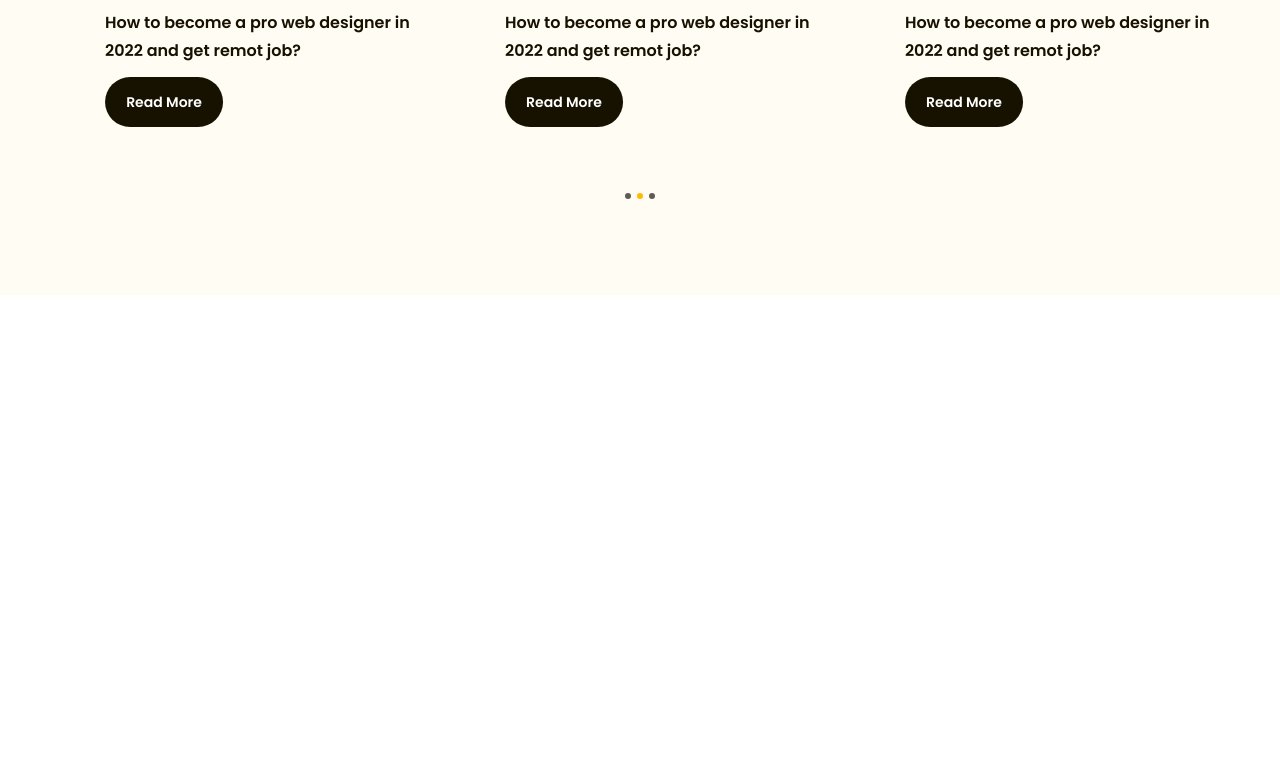
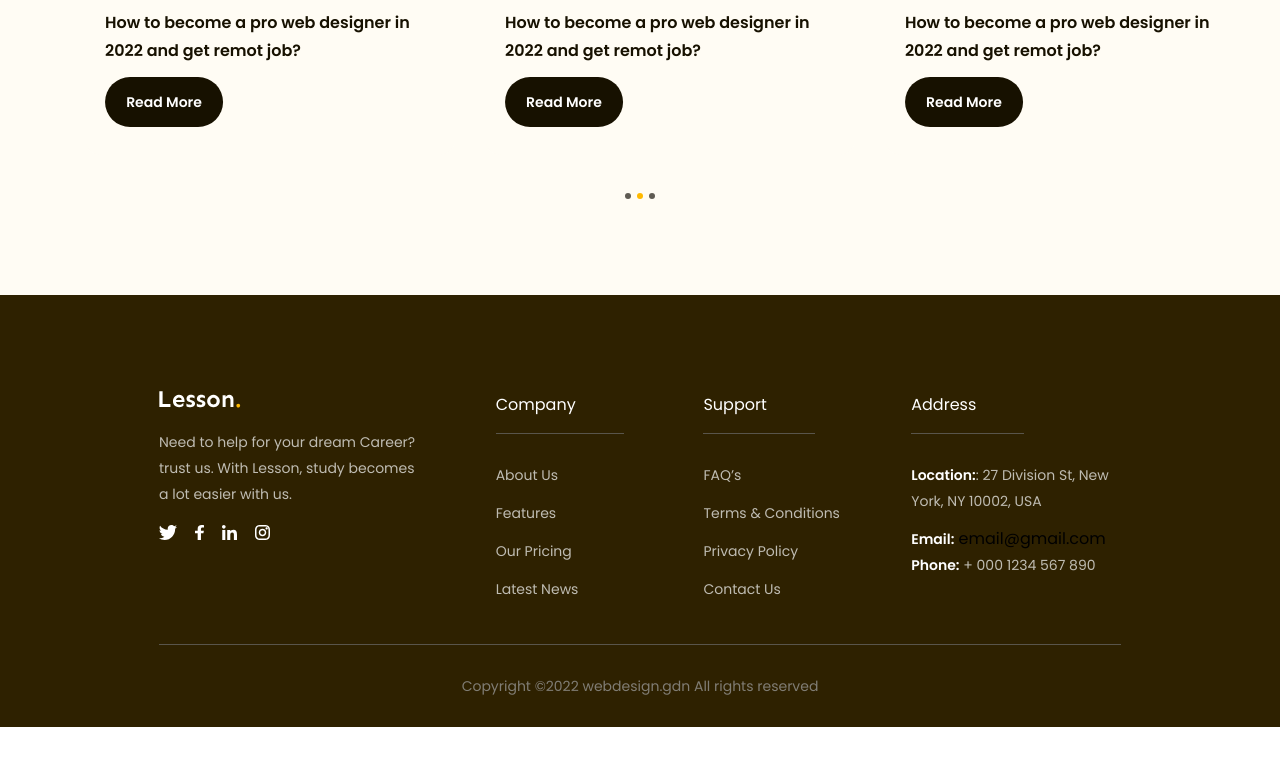
Before and after one commit to HaiTrieuNguyen/My-First, a plain HTML site: page index.html in a window 1280 px wide. Shown: the part 4385-5150 px from the top of the page. After the commit the page ends 5112 px from the top, so only its background shows below. Drawn offline with Linux system fonts and the light colour scheme.

Commit message:
p11 Footer

```diff
--- a/assets/css/style.css
+++ b/assets/css/style.css
@@ -652,3 +652,77 @@ hero .stats {
   background: var(--primary-color);
   cursor: default;
 }
+
+/* Footer */
+
+.footer {
+  background: #2e2100;
+  padding: 96px 135px 0;
+}
+
+.footer .row {
+  display: flex;
+  padding-bottom: 38px;
+  border-bottom: 1px solid #59554b;
+}
+
+.footer .row .colum:first-child {
+  width: 35%;
+}
+.footer .row .colum {
+  width: 21.6%;
+}
+.footer .desc {
+  margin-top: 18px;
+  max-width: 267px;
+  color: #bfbcb2;
+  font-size: 1.4rem;
+  line-height: 1.86; /* 185.714% */
+}
+
+.footer .social {
+  display: flex;
+  gap: 18px;
+  margin-top: 18px;
+}
+
+.footer .title {
+  padding-bottom: 14px;
+  padding-right: 48px;
+  display: inline-block;
+  border-bottom: 1px solid #59554b;
+  color: #fff;
+  font-size: 1.6rem;
+  line-height: 1.75; /* 175% */
+}
+
+.footer .list {
+  margin-top: 28px;
+}
+
+.footer .list a {
+  display: inline-block;
+  margin-bottom: 12px;
+  color: #bfbcb2;
+  font-size: 1.4rem;
+  line-height: 1.86; /* 185.714% */
+}
+
+.footer .list li:last-child a {
+  margin-bottom: 0;
+}
+
+.footer .list strong {
+  color: #fff;
+  font-size: 1.4rem;
+  font-weight: 600;
+  line-height: 1.86; /* 185.714% */
+}
+
+.footer .copyright {
+  padding: 28px 0;
+  color: #807d74;
+  text-align: center;
+  font-size: 1.4rem;
+  line-height: 1.86; /* 185.714% */
+}
--- a/index.html
+++ b/index.html
@@ -7,7 +7,7 @@
     <link rel="stylesheet" href="./assets/css/style.css" />
     <title>LandingPage</title>
   </head>
-  <body style="height: 10000px">
+  <body>
     <!-- Header -->
     <header class="header fixed">
       <div class="main-content">
@@ -458,5 +458,75 @@
         </div>
       </div>
     </main>
+    <!-- Footer -->
+    <footer class="footer">
+      <div class="main-content">
+        <div class="row">
+          <!-- Colum 1 -->
+          <div class="colum">
+            <img src="./assets/img/logo-white.svg" alt="Lesson" class="logo" />
+            <p class="desc">
+              Need to help for your dream Career? trust us. With Lesson, study
+              becomes a lot easier with us.
+            </p>
+            <div class="social">
+              <a href=""
+                ><img src="./assets/icons/twitter.svg" alt="" class="icon"
+              /></a>
+              <a href=""
+                ><img src="./assets/icons/f.svg" alt="" class="icon"
+              /></a>
+              <a href=""
+                ><img src="./assets/icons/linked_in.svg" alt="" class="icon"
+              /></a>
+              <a href=""
+                ><img src="./assets/icons/instagram.svg" alt="" class="icon"
+              /></a>
+            </div>
+          </div>
+          <!-- Colum 2 -->
+          <div class="colum">
+            <h3 class="title">Company</h3>
+            <ul class="list">
+              <li><a href="#!">About Us</a></li>
+              <li><a href="#!">Features</a></li>
+              <li><a href="#!">Our Pricing</a></li>
+              <li><a href="#!">Latest News</a></li>
+            </ul>
+          </div>
+          <!-- Colum 3 -->
+          <div class="colum">
+            <h3 class="title">Support</h3>
+            <ul class="list">
+              <li><a href="#!">FAQ’s</a></li>
+              <li><a href="#!">Terms & Conditions</a></li>
+              <li><a href="#!">Privacy Policy</a></li>
+              <li><a href="#!">Contact Us</a></li>
+            </ul>
+          </div>
+          <!-- Colum 4 -->
+          <div class="colum">
+            <h3 class="title">Address</h3>
+            <ul class="list">
+              <li>
+                <a href="#!"
+                  ><strong>Location:</strong>: 27 Division St, New York, NY
+                  10002, USA</a
+                >
+              </li>
+              <li><a href="#!"></a><strong>Email:</strong> email@gmail.com</li>
+              <li>
+                <a href="#!"><strong>Phone:</strong> + 000 1234 567 890</a>
+              </li>
+              <li><a href="#!"></a></li>
+            </ul>
+          </div>
+        </div>
+
+        <div class="copyright">
+          <p>Copyright ©2022 webdesign.gdn All rights reserved</p>
+        </div>
+      </div>
+    </footer>
   </body>
 </html>
```
Also changed, not shown: assets/icons/f.svg (added), assets/icons/instagram.svg (added), assets/icons/linked_in.svg (added), assets/icons/twitter.svg (added), assets/img/logo-white.svg (added).
